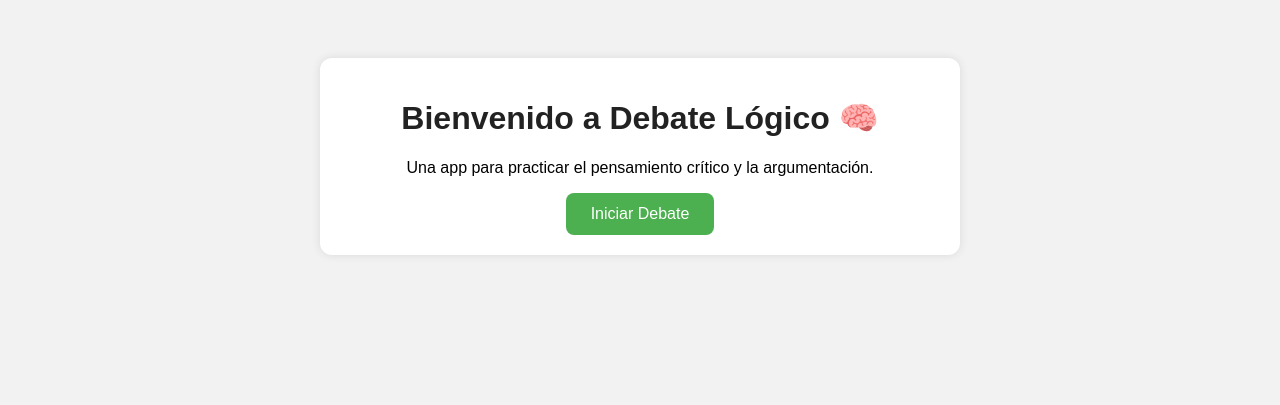
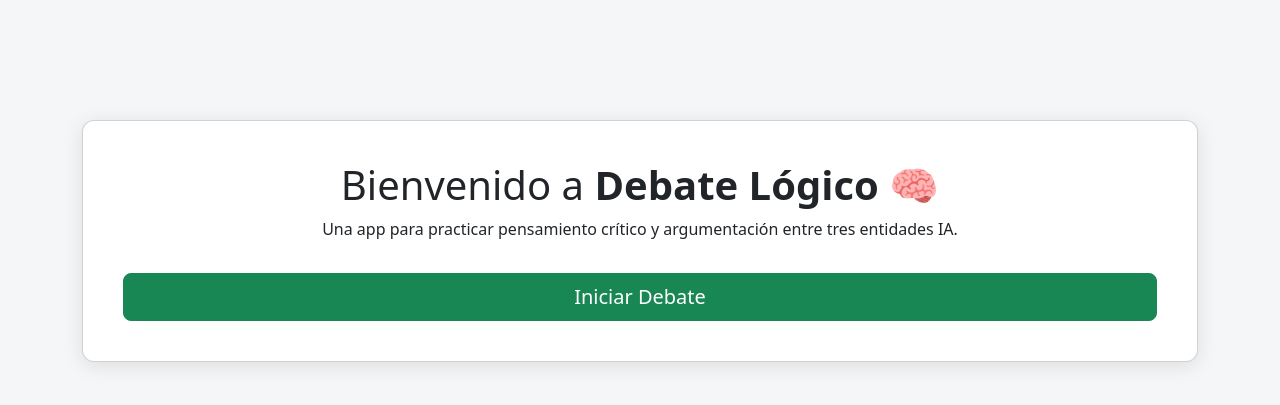
Before and after one commit to ivanramos248-hue/2-prueba-de-debate-logico, a Flask app: page / in a window 1280 px wide. Shown: the top 405 px of the page. Run offline with Flask 3, Linux system fonts and the light colour scheme.

Commit message:
Refactor index.html for improved layout and styles
Updated the HTML structure and styles for better layout and design.

```diff
--- a/templates/index.html
+++ b/templates/index.html
@@ -1,46 +1,22 @@
-<!DOCTYPE html>
+<!doctype html>
 <html lang="es">
 <head>
-    <meta charset="UTF-8">
-    <meta name="viewport" content="width=device-width, initial-scale=1.0">
-    <title>Debate Lógico</title>
-    <style>
-        body {
-            font-family: Arial, sans-serif;
-            background: #f2f2f2;
-            text-align: center;
-            padding: 50px;
-        }
-        h1 {
-            color: #222;
-        }
-        .container {
-            background: white;
-            padding: 20px;
-            border-radius: 12px;
-            max-width: 600px;
-            margin: 0 auto;
-            box-shadow: 0 0 10px rgba(0,0,0,0.1);
-        }
-        button {
-            background-color: #4CAF50;
-            color: white;
-            border: none;
-            padding: 12px 25px;
-            font-size: 16px;
-            border-radius: 8px;
-            cursor: pointer;
-        }
-        button:hover {
-            background-color: #45a049;
-        }
-    </style>
+  <meta charset="utf-8">
+  <meta name="viewport" content="width=device-width,initial-scale=1">
+  <title>Debate Lógico 🧠</title>
+  <link href="https://cdn.jsdelivr.net/npm/bootstrap@5.3.2/dist/css/bootstrap.min.css" rel="stylesheet">
+  <style>
+    body { background:#f5f6f8; }
+    .card { margin-top:120px; padding:40px; box-shadow:0 4px 20px rgba(0,0,0,0.1); border-radius:12px; }
+  </style>
 </head>
 <body>
-    <div class="container">
-        <h1>Bienvenido a Debate Lógico 🧠</h1>
-        <p>Una app para practicar el pensamiento crítico y la argumentación.</p>
-        <button onclick="alert('Pronto podrás iniciar un debate!')">Iniciar Debate</button>
+  <div class="container text-center">
+    <div class="card">
+      <h1>Bienvenido a <strong>Debate Lógico</strong> 🧠</h1>
+      <p>Una app para practicar pensamiento crítico y argumentación entre tres entidades IA.</p>
+      <a href="/debate" class="btn btn-success btn-lg mt-3">Iniciar Debate</a>
     </div>
+  </div>
 </body>
 </html>
```
